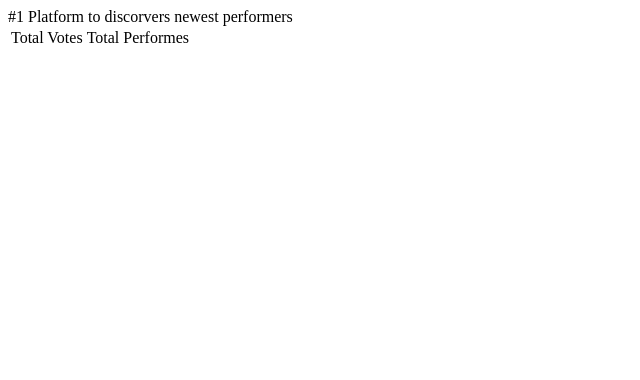
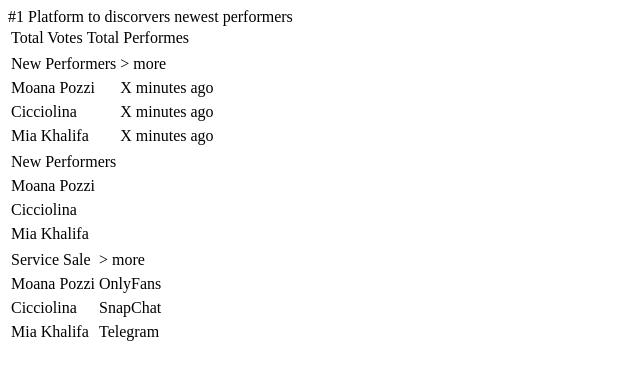
Before and after one commit to TokenRevolution/Performersapp, a plain HTML site: page index.html in a window 1280 px wide. Shown: the whole page, without its empty margins (0-640 px from the left). Drawn offline with Linux system fonts and the light colour scheme.

Commit message:
Update index.html

```diff
--- a/index.html
+++ b/index.html
@@ -5,11 +5,35 @@
   <body>
     <div id="header">
       #1 Platform to discorvers newest performers
-      <table>
-        <tr><td>Total Votes</td><td>Total Performes<tr>
+      <table id="votesnlisting">
+        <tr><td>Total Votes</td><td>Total Performes</td><tr>
       </table>
     </div>
     <div id="header2">
+      <div id="left">
+          <table id="newlisting">
+            <tr><td>New Performers</td><td> > more</td><tr>
+            <tr><td>Moana Pozzi</td><td>X minutes ago</td><tr>
+            <tr><td>Cicciolina</td><td>X minutes ago</td><tr>
+            <tr><td>Mia Khalifa</td><td>X minutes ago</td><tr>
+          </table>
+      </div>
+      <div id="middle">
+          <table id="trandingperformers">
+            <tr><td>New Performers</td><tr>
+            <tr><td>Moana Pozzi</td><tr>
+            <tr><td>Cicciolina</td><tr>
+            <tr><td>Mia Khalifa</td><tr>
+          </table>
+      </div>
+      <div id="right">
+           <table id="servicesale">
+            <tr><td>Service Sale</td><td> > more</td><tr>
+            <tr><td>Moana Pozzi</td><td>OnlyFans</td><tr>
+            <tr><td>Cicciolina</td><td>SnapChat</td><tr>
+            <tr><td>Mia Khalifa</td><td>Telegram</td><tr>
+          </table>
+      </div>
     </div>
     <div id="bodyp1">
     </div>
```
